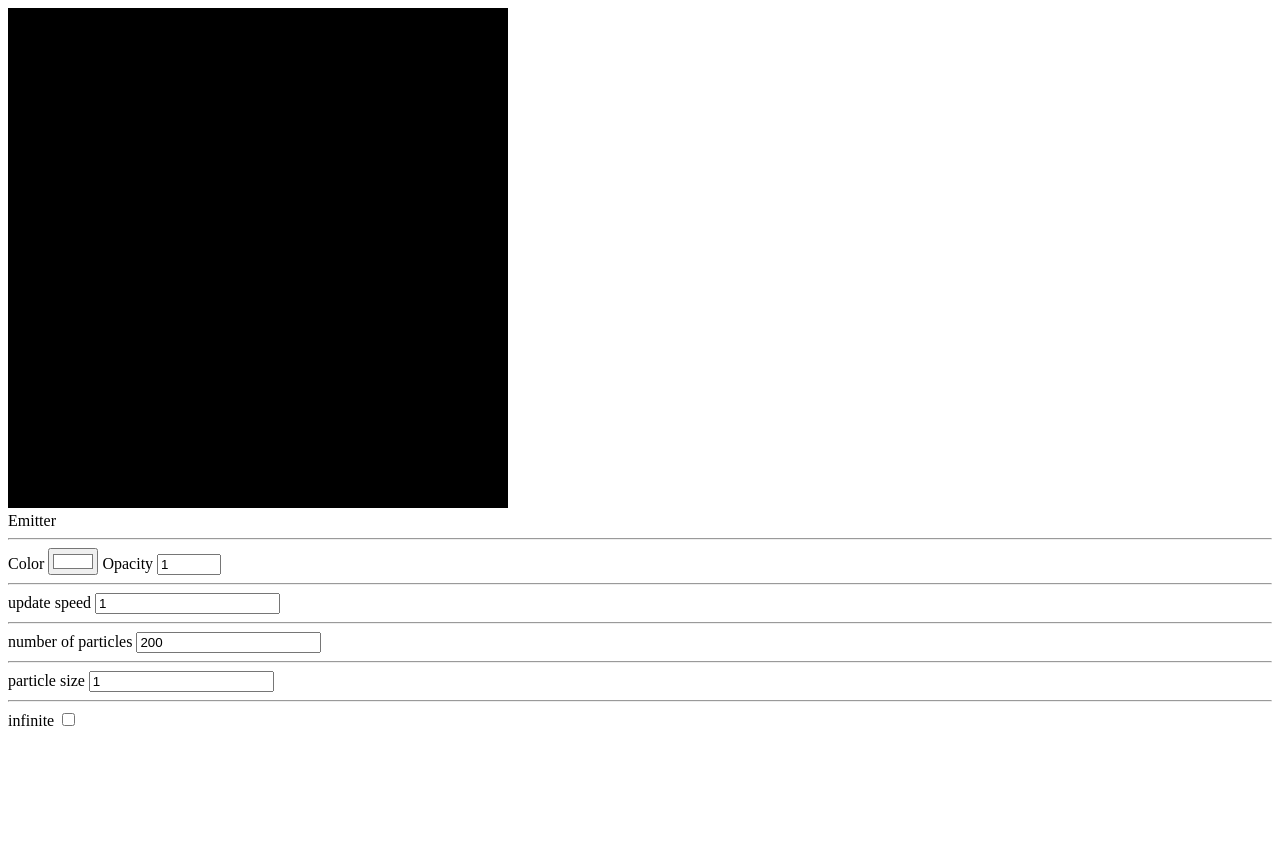
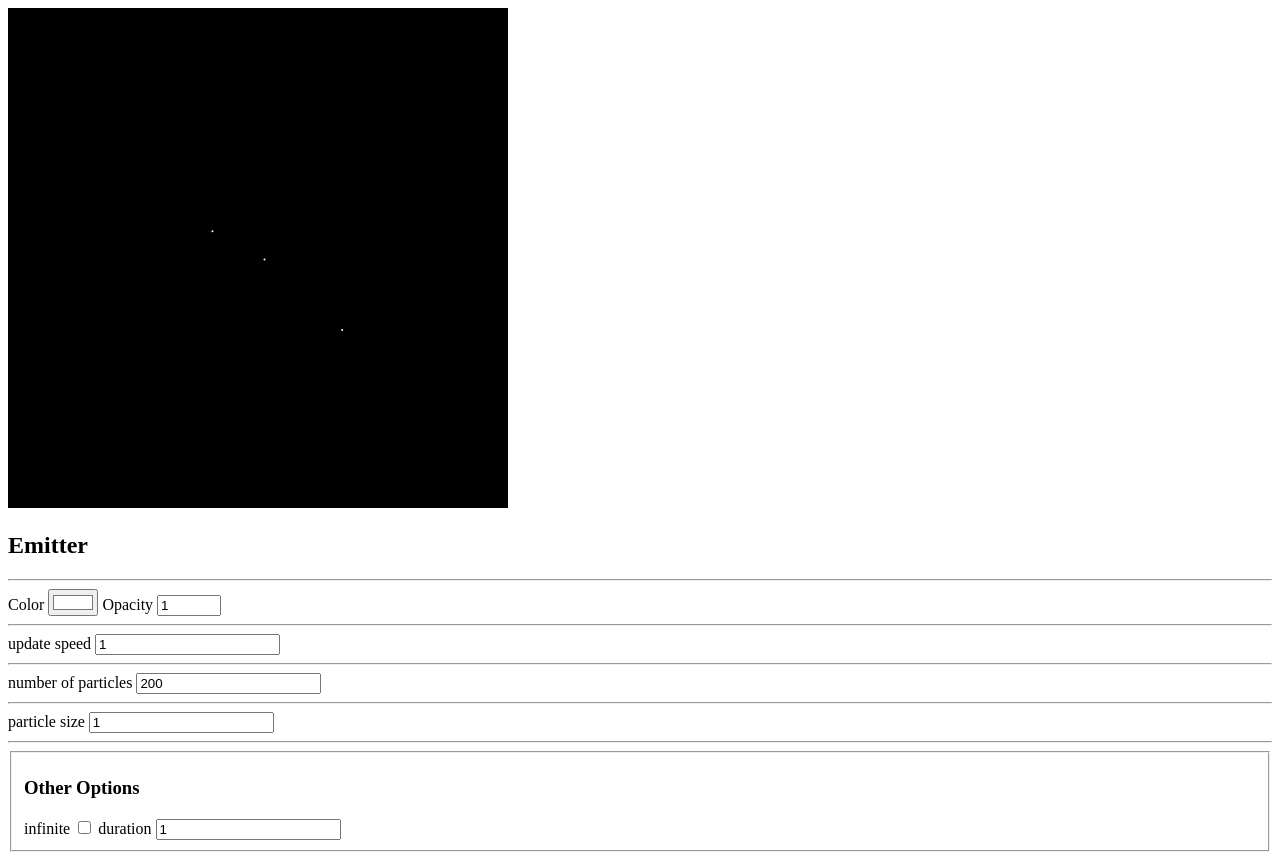
Before and after one commit to wdifruscio/canvas-particle-system, a website built with webpack: page index.html in a window 1280 px wide. Both pictures are taken after a click on the element 258 px from the left and 258 px from the top of the page. Before the commit the page ends 800 px from the top, so only its background shows below. Built offline with nearby package versions, Linux system fonts and the light colour scheme; files whose address does not match are found by name.

Commit message:
added duration option to ui and emitter

```diff
--- a/engine/Emitter.js
+++ b/engine/Emitter.js
@@ -7,13 +7,21 @@ let Emitter = function(size, particleSize, startX, startY, color, options) {
   this.size = size || 100;
   this.color = color || [255, 255, 255, 1];
   this.particleSize = particleSize || Math.random();
-  options.gravity ? (this.gravity = options.gravity) : null;
+  this.options = options;
+  console.log(this.options);
 
   for (var i = 0; i < this.size; i++) {
     var ang = Math.floor(Math.random() * 360);
     var speed = Math.random();
-    var particle = new Particle(startX, startY, 1, ang, speed);
+    var particle = new Particle(
+      startX,
+      startY,
+      this.options.duration,
+      ang,
+      speed
+    );
     particle.color = this.color;
+    particle.index = i;
     this.particles.push(particle);
   }
 
@@ -29,23 +37,23 @@ let Emitter = function(size, particleSize, startX, startY, color, options) {
         this.particleSize,
         colorArrayToString(particle.color)
       );
-      if (particle.life <= 0) {
-        if (!options.infinite) {
-          this.particles.splice(i, 1);
-        } else {
-          particle.position.x = startX;
-          particle.position.y = startY;
-        }
-      }
     }
   };
 
   this.updateParticle = (particle, dt) => {
     particle.update(dt);
-    particle.life -= dt / 100;
-    if (particle.life < 0.5) {
-      particle.color[3] -= Math.random() / 10000;
+    particle.life -= Math.random() / 50;
+    if (particle.life < 0) {
+      if (options.infinite) {
+        particle.life = options.duration;
+        particle.position.x = startX;
+        particle.position.y = startY;
+      } else {
+        this.particles.splice(particle.index, 1);
+      }
     }
+
+    // particle.color[3] = particle.life;
   };
   //draw particle
   this.draw = () => {};
--- a/index.html
+++ b/index.html
@@ -11,7 +11,7 @@
 <body>
     <canvas height="500" width="500"></canvas>
     <form>
-        <label for="">Emitter</label>
+        <h2>Emitter</h2>
         <hr>
         <label for="">Color</label>
         <input type="color" id="color" value="#ffffff">
@@ -27,8 +27,14 @@
         <label for="">particle size</label>
         <input type="text" name="" id="particleSize" value="1">
         <hr>
-        <label>infinite</label>
-        <input type="checkbox" id="infinite">
+
+        <fieldset>
+            <h3>Other Options</h3>
+            <label>infinite</label>
+            <input type="checkbox" id="infinite">
+            <label for="">duration</label>
+            <input type="text" name="" id="duration" value="1">
+        </fieldset>
     </form>
 </body>
 <script src="app.bundle.js "></script>
--- a/index.js
+++ b/index.js
@@ -25,8 +25,11 @@ canvas.onclick = function(e) {
   let colorArr = hexToArray(document.getElementById("color").value);
   colorArr[3] = document.getElementById("opacity").value;
   let infinite = document.getElementById("infinite").checked;
-  console.log(infinite);
-  emitter = new Emitter(num, particleSize, e.clientX, e.clientY, colorArr, {});
+  let duration = document.getElementById("duration").value;
+  emitter = new Emitter(num, particleSize, e.clientX, e.clientY, colorArr, {
+    infinite: infinite,
+    duration: duration
+  });
 };
 
 driver();
```
